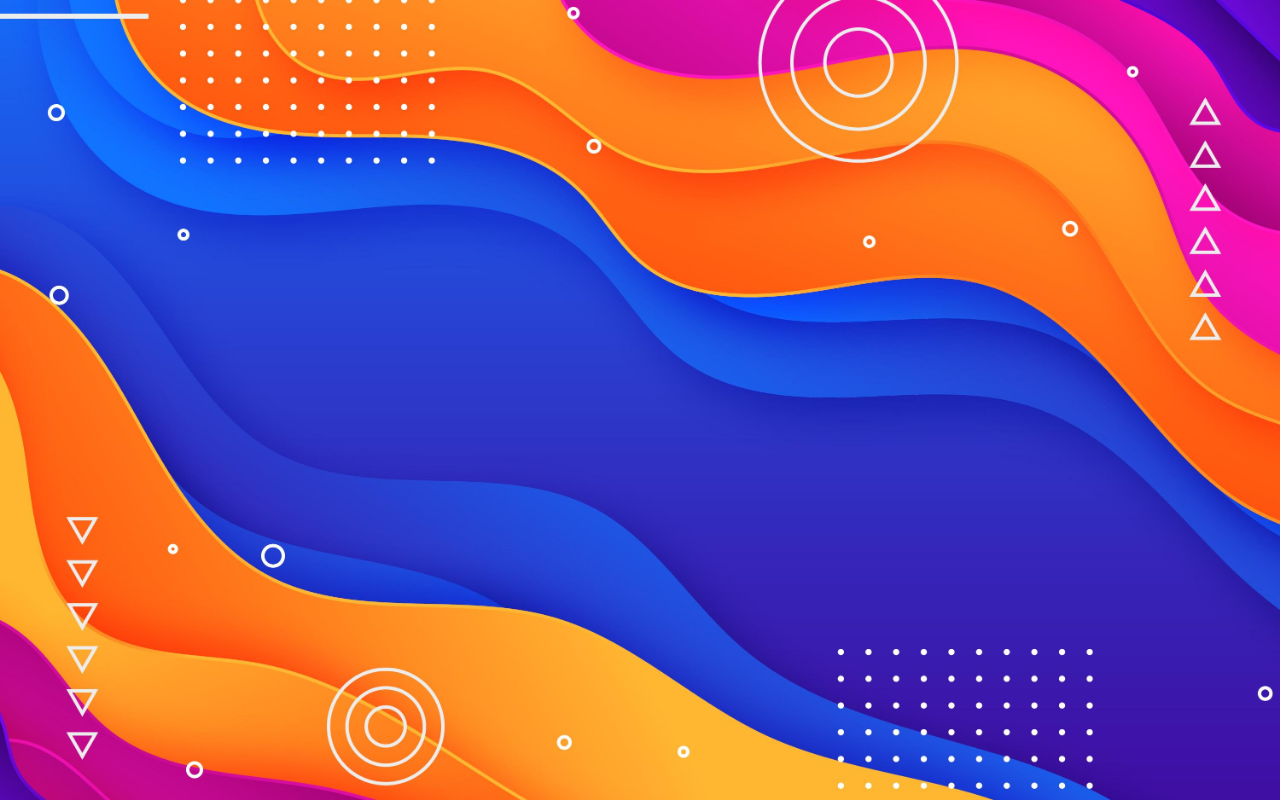
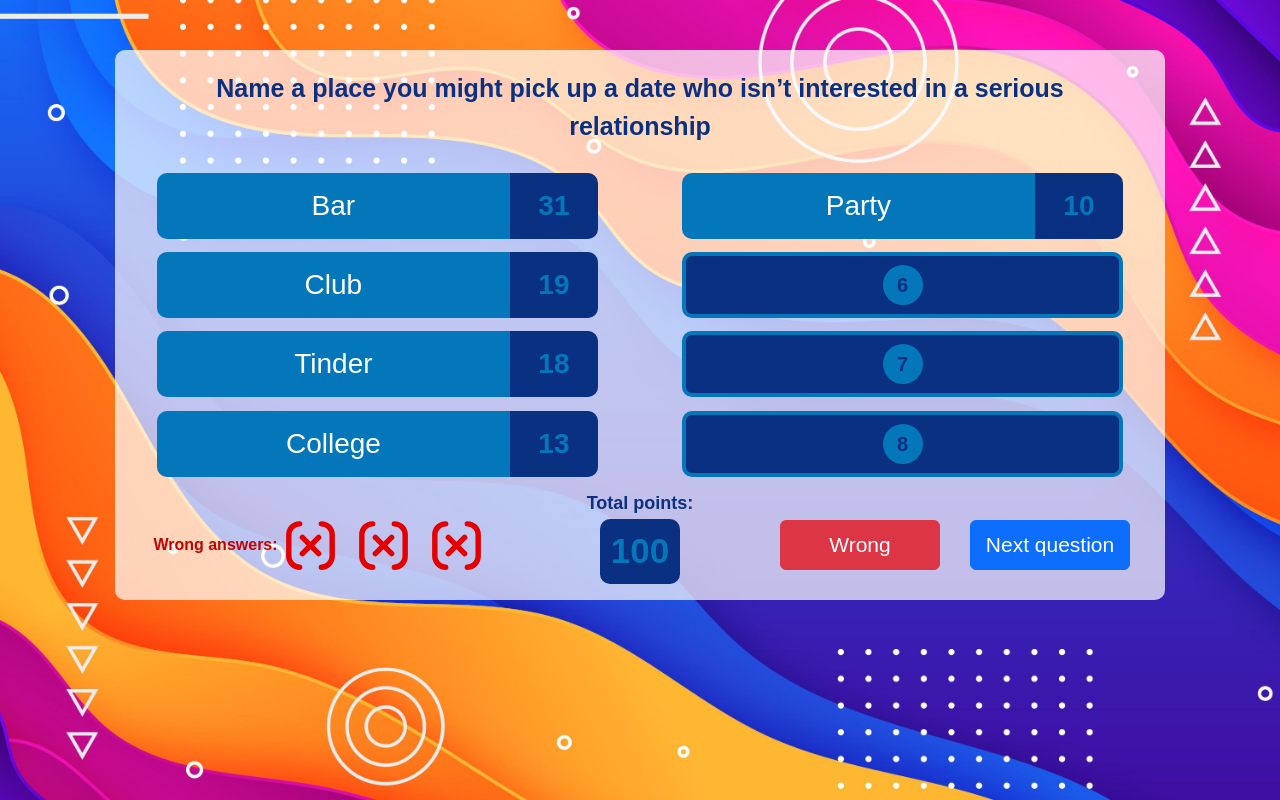
Before and after one commit to andreibolba/FamilyFreud, an Angular app in the folder client/: page /start in a window 1280 px wide. Before the commit this address led to /. Built offline with nearby package versions, Linux system fonts and the light colour scheme.

Commit message:
Add components and finish round game design

```diff
--- /dev/null
+++ b/client/src/app/administration/admin/admin.component.html
@@ -0,0 +1 @@
+<p>admin works!</p>
--- a/client/src/app/app-routing.module.ts
+++ b/client/src/app/app-routing.module.ts
@@ -1,8 +1,12 @@
 import { NgModule } from '@angular/core';
 import { RouterModule, Routes } from '@angular/router';
 import { HomeComponent } from './home/home.component';
+import { AdminComponent } from './administration/admin/admin.component';
+import { RoundComponent } from './game/round/round.component';
 
 const routes: Routes = [
+  { path: 'admin', component: AdminComponent, pathMatch: 'full' },
+  { path: 'start', component: RoundComponent, pathMatch: 'full' },
   { path: '', component: HomeComponent, pathMatch: 'full' }
 ];
 
--- a/client/src/app/app.module.ts
+++ b/client/src/app/app.module.ts
@@ -5,11 +5,15 @@ import { NgbModule } from '@ng-bootstrap/ng-bootstrap';
 import { AppRoutingModule } from './app-routing.module';
 import { AppComponent } from './app.component';
 import { HomeComponent } from './home/home.component';
+import { AdminComponent } from './administration/admin/admin.component';
+import { RoundComponent } from './game/round/round.component';
 
 @NgModule({
   declarations: [
     AppComponent,
-    HomeComponent
+    HomeComponent,
+    AdminComponent,
+    RoundComponent
   ],
   imports: [
     BrowserModule,
--- /dev/null
+++ b/client/src/app/game/round/round.component.css
@@ -0,0 +1,170 @@
+*{
+  margin: 0;
+  padding: 0;
+  box-sizing: border-box;
+  font-family: 'Poppins', sans-serif;
+}
+
+.main{
+  margin: auto;
+  height: 550px;
+  width: 1050px;
+  background-color: rgba(255,255,255,0.7);
+  border-radius: 10px;
+  margin-top: 50px;
+}
+
+.question{
+  height: 20%;
+  width: 100%;
+  text-align: center;
+  padding-top: 5px;
+  font-size: 25px;
+  padding-left: 30px;
+  padding-right: 30px;
+  display: flex;
+  align-items: center;
+  justify-content: center;
+  color: rgb(10, 48, 129);
+  font-weight: bold;
+}
+
+.answers{
+  display: flex;
+  height: 60%;
+  width: 100%;
+}
+
+.column{
+  width: 50%;
+  height: 100%;
+}
+
+.option-answered{
+  width: 84%;
+  margin-left: 8%;
+  margin-right: 8%;
+  height: 20%;
+  margin-top: calc(5%/2);
+  margin-bottom: calc(5%/2);
+  display: flex;
+  border-radius: 10px;
+}
+
+.option-unanswered{
+  width: 84%;
+  margin-left: 8%;
+  margin-right: 8%;
+  height: 20%;
+  margin-top: calc(5%/2);
+  margin-bottom: calc(5%/2);
+  display: flex;
+  border-radius: 10px;
+  background-color: rgb(10, 48, 129);
+  border: 4px solid rgb(4, 119, 186);
+}
+
+.number{
+  margin: auto;
+  display: flex;
+  align-items: center;
+  justify-content: center;
+  height: 40px;
+  width: 40px;
+  border-radius: 20px;
+  font-size: 20px;
+  font-weight: bolder;
+  background-color: rgb(4, 119, 186);
+  color: rgb(10, 48, 129);
+}
+
+.answer{
+  height: 100%;
+  width: 80%;
+  background-color: rgb(4, 119, 186);
+  color: white;
+  border-radius: 10px 0px 0px 10px;
+  text-align: center;
+  font-size: 28px;
+  display: flex;
+  align-items: center;
+  justify-content: center;
+}
+
+.points{
+  height: 100%;
+  width: 20%;
+  background-color: rgb(10, 48, 129);
+  font-weight: bolder;
+  color: rgb(4, 119, 186);
+  text-align: center;
+  font-size: 28px;
+  display: flex;
+  align-items: center;
+  justify-content: center;
+  border-radius: 0px 10px 10px 0px;
+}
+
+.footer{
+  height: 20%;
+  width: 100%;
+  display: flex;
+}
+
+.xis{
+  height: 100%;
+  width: 40%;
+  display: flex;
+  align-items: center;
+  justify-content: center;
+  color: rgb(192, 4, 4);
+  font-weight: bold;
+}
+
+.x{
+  background-image: url('../../../img/wrong_answer.svg');
+  height: 65px;
+  width: 65px;
+  margin-right: 8px;
+  border-radius: 10px;
+}
+
+.total{
+  height: 100%;
+  width: 20%;
+  text-align: center;
+  color: rgb(10, 48, 129);
+  font-weight: bold;
+  font-size: 18px;
+}
+
+.total-points{
+  margin: auto;
+  background-color: rgb(10, 48, 129);
+  color: rgb(4, 119, 186);
+  height: 65px;
+  width: 80px;
+  border-radius: 10px;
+  margin-top: 2px;
+  display: flex;
+  align-items: center;
+  justify-content: center;
+  font-size: 35px;
+  font-weight: bold;
+}
+
+.btns{
+  height: 100%;
+  width: 40%;
+  display: flex;
+  align-items: center;
+  justify-content: center;
+}
+
+.btns button{
+  height: 50px;
+  width: 160px;
+  margin-left: 15px;
+  margin-right: 15px;
+  font-size: 21px;
+}
--- /dev/null
+++ b/client/src/app/game/round/round.component.html
@@ -0,0 +1,56 @@
+<div class="main">
+  <div class="question">
+    Name a place you might pick up a date who isn’t interested in a serious relationship
+  </div>
+  <div class="answers">
+    <div class="column">
+      <div class="option-answered">
+        <div class="answer">Bar </div>
+        <div class="points"> 31 </div>
+      </div>
+      <div class="option-answered">
+        <div class="answer">Club </div>
+        <div class="points"> 19 </div>
+      </div>
+      <div class="option-answered">
+        <div class="answer">Tinder </div>
+        <div class="points"> 18 </div>
+      </div>
+      <div class="option-answered">
+        <div class="answer">College </div>
+        <div class="points"> 13 </div>
+      </div>
+    </div>
+    <div class="column">
+      <div class="option-answered">
+        <div class="answer">Party </div>
+        <div class="points"> 10 </div>
+      </div>
+      <div class="option-unanswered">
+        <div class="number"> 6 </div>
+      </div>
+      <div class="option-unanswered">
+        <div class="number"> 7 </div>
+      </div>
+      <div class="option-unanswered">
+        <div class="number"> 8 </div>
+      </div>
+    </div>
+  </div>
+  <div class="footer">
+    <div class="xis">
+      Wrong answers:
+      <div class="x"></div>
+      <div class="x"></div>
+      <div class="x"></div>
+    </div>
+    <div class="total">
+      Total points:
+      <div class="total-points">100</div>
+    </div>
+    <div class="btns">
+      <button class="btn btn-danger">Wrong</button>
+      <button class="btn btn-primary">Next question</button>
+    </div>
+  </div>
+</div>
```
Also changed, not shown: client/src/app/administration/admin/admin.component.ts (added, +10 -0 lines), client/src/app/game/round/round.component.ts (added, +10 -0 lines), client/src/app/administration/admin/admin.component.css (added), 1 other file (tests, documents, lock files or other folders).
